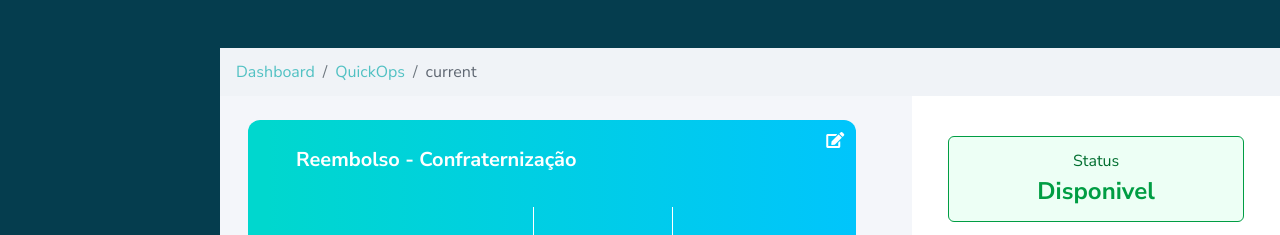
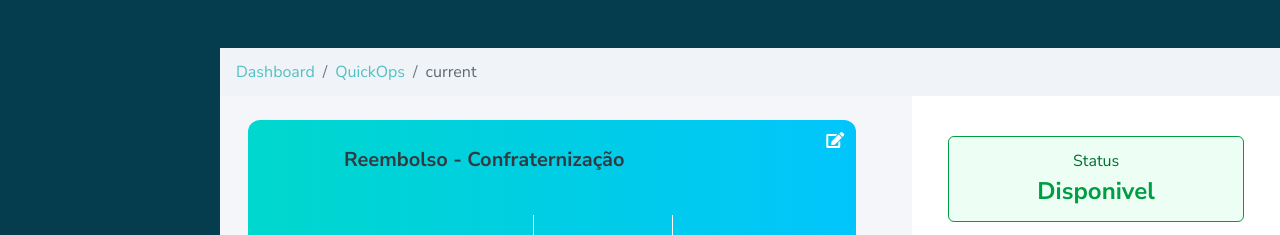
Before and after one commit to elissonalvesilva/interview-hotmart, a React app: page / in a window 1280 px wide. Shown: the top 235 px of the page. Built offline with nearby package versions, Linux system fonts and the light colour scheme; no server answers.

Commit message:
refactor: change style card style

```diff
--- a/src/components/layout/Card.js
+++ b/src/components/layout/Card.js
@@ -1,10 +1,15 @@
 import React from 'react';
 import classnames from 'classnames';
+import Conditional from './Conditional';
 
 function Card({ title = '', children = {}, className = '' }) {
-  const renderTitle = () => {
-    return title ? <h1 className="card-title">{title}</h1> : null;
-  };
+  const renderTitle = () => (
+    <Conditional condition={title}>
+      <div className="card-title">
+        <h1>{title}</h1>
+      </div>
+    </Conditional>
+  );
 
   return (
     <div className={classnames('card card-app', className)}>
--- a/src/scss/components/_card.scss
+++ b/src/scss/components/_card.scss
@@ -1,4 +1,14 @@
 .card-app {
   padding: $padding-card;
   border: 0;
+
+  .card-title {
+    padding: 0 48px;
+    h1 {
+      font-size: 20px;
+      font-weight: bold;
+      line-height: 1.5;
+      color: #353a40;
+    }
+  }
 }
```
